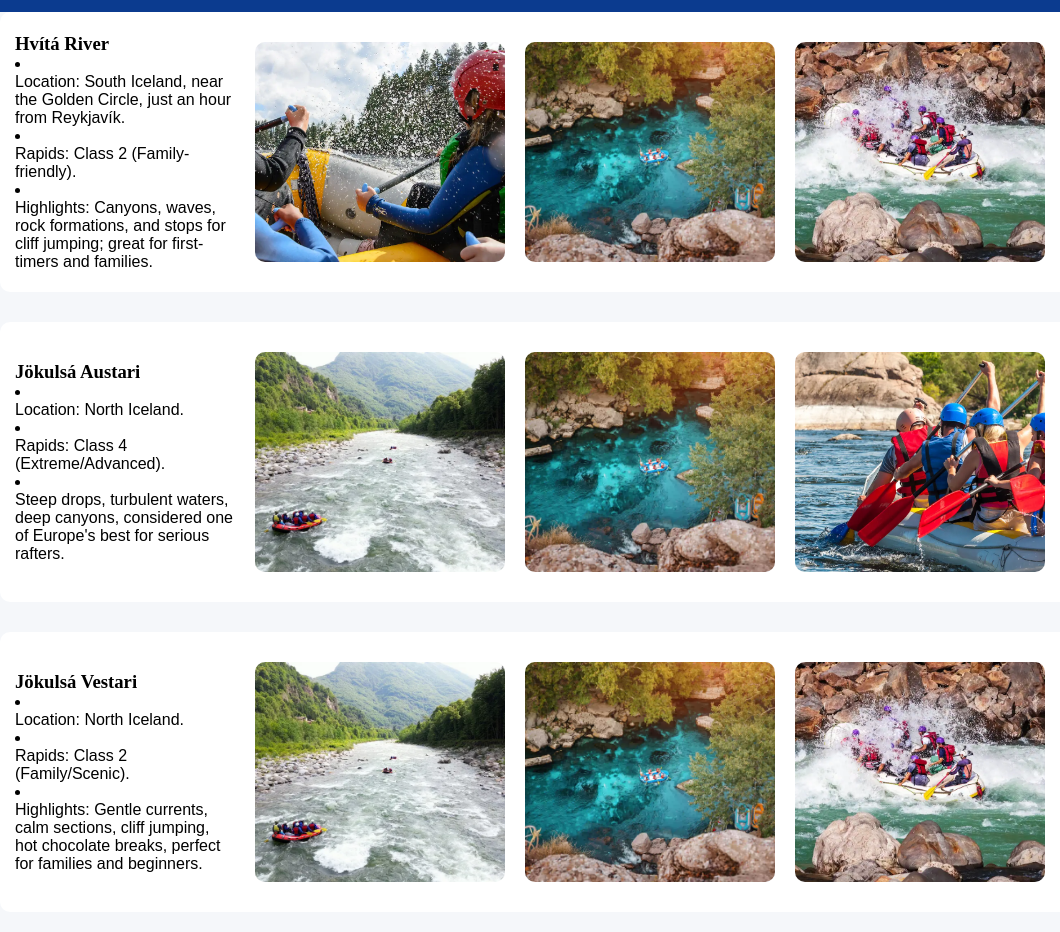
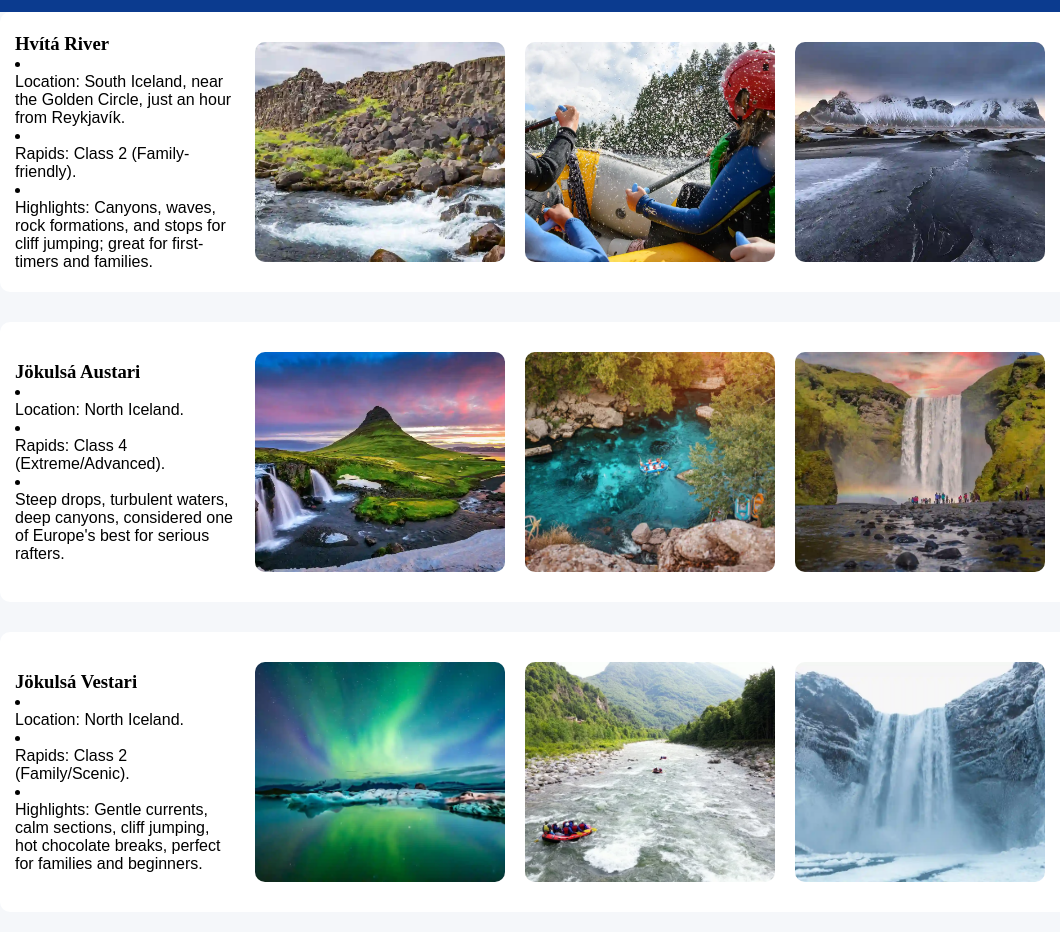
Before and after one commit to wisebluefox/wdd130, a plain HTML site: page wwr/trips.html in a window 1280 px wide. Shown: the part 148-1080 px from the top of the page, 0-1060 px from the left. Drawn offline with Linux system fonts and the light colour scheme.

Commit message:
trips photo updates

```diff
--- a/wwr/trips.html
+++ b/wwr/trips.html
@@ -51,9 +51,9 @@
                     </li>
                 </div>
 
+                <img src="images/trips1.webp" alt="Thunder River Run" class="trip-photo">
                 <img src="images/rafting1.webp" alt="Thunder River Run" class="trip-photo">
-                <img src="images/rafting2.webp" alt="Thunder River Run" class="trip-photo">
-                <img src="images/rafting5.webp" alt="Thunder River Run" class="trip-photo">
+                <img src="images/trips2.webp" alt="Thunder River Run" class="trip-photo">
 
 
                 <iframe
@@ -76,9 +76,9 @@
                     </li>
                 </div>
 
-                <img src="images/rafting4.webp" alt="Thunder River Run" class="trip-photo">
+                <img src="images/trips3.webp" alt="Thunder River Run" class="trip-photo">
                 <img src="images/rafting2.webp" alt="Thunder River Run" class="trip-photo">
-                <img src="images/rafting3.webp" alt="Thunder River Run" class="trip-photo">
+                <img src="images/trips4.webp" alt="Thunder River Run" class="trip-photo">
 
                 <iframe
                     src="https://www.google.com/maps/embed?pb=!1m18!1m12!1m3!1d9681.425841487615!2d-19.21687378700492!3d65.42935886467402!2m3!1f0!2f0!3f0!3m2!1i1024!2i768!4f13.1!3m3!1m2!1s0x48d1cd76b72d43e5%3A0x19dc49c3c67658ee!2sEystri-J%C3%B6kuls%C3%A1!5e0!3m2!1sen!2sus!4v1733875205678!5m2!1sen!2sus"
@@ -100,9 +100,9 @@
                     </li>
                 </div>
 
+                <img src="images/trips5.webp" alt="Thunder River Run" class="trip-photo">
                 <img src="images/rafting4.webp" alt="Thunder River Run" class="trip-photo">
-                <img src="images/rafting2.webp" alt="Thunder River Run" class="trip-photo">
-                <img src="images/rafting5.webp" alt="Thunder River Run" class="trip-photo">
+                <img src="images/trips6.webp" alt="Thunder River Run" class="trip-photo">
 
                 <iframe
                     src="https://www.google.com/maps/embed?pb=!1m18!1m12!1m3!1d9687.241054657076!2d-19.11781528700948!3d65.37295996431961!2m3!1f0!2f0!3f0!3m2!1i1024!2i768!4f13.1!3m3!1m2!1s0x48d1cdbc2c180a59%3A0x35b7056f4bbf316d!2sVestri-J%C3%B6kuls%C3%A1!5e0!3m2!1sen!2sus!4v1733875312345!5m2!1sen!2sus"
```
